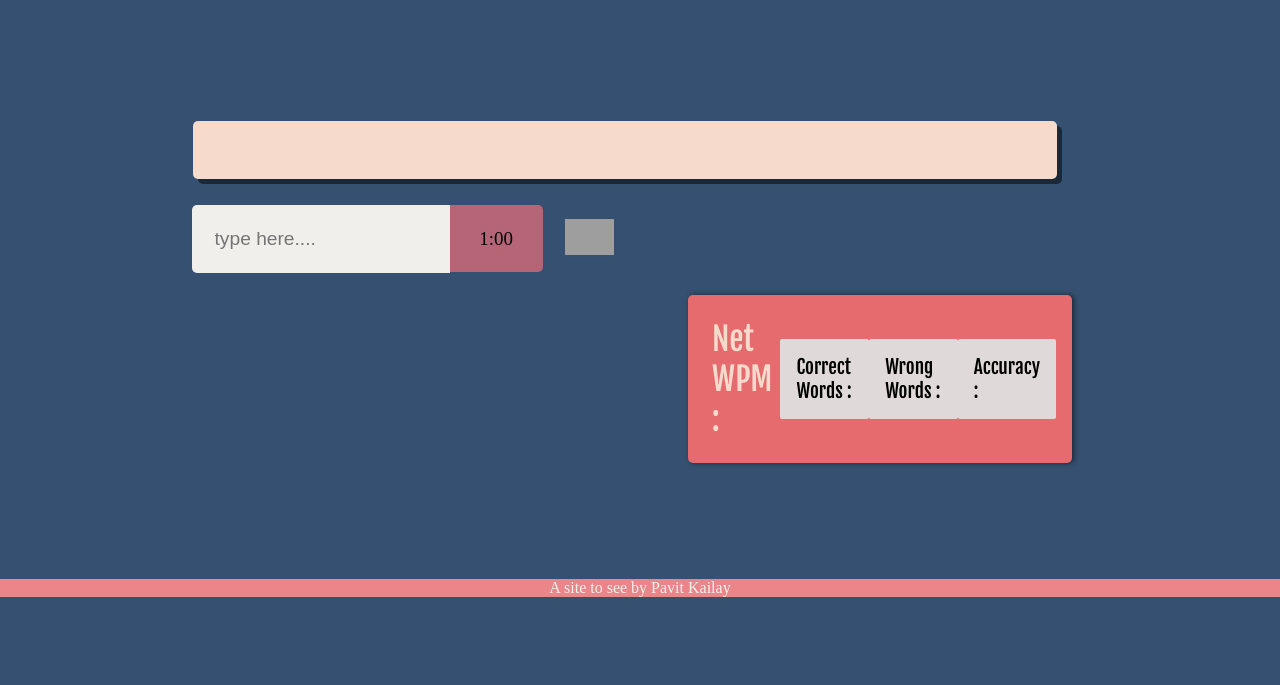
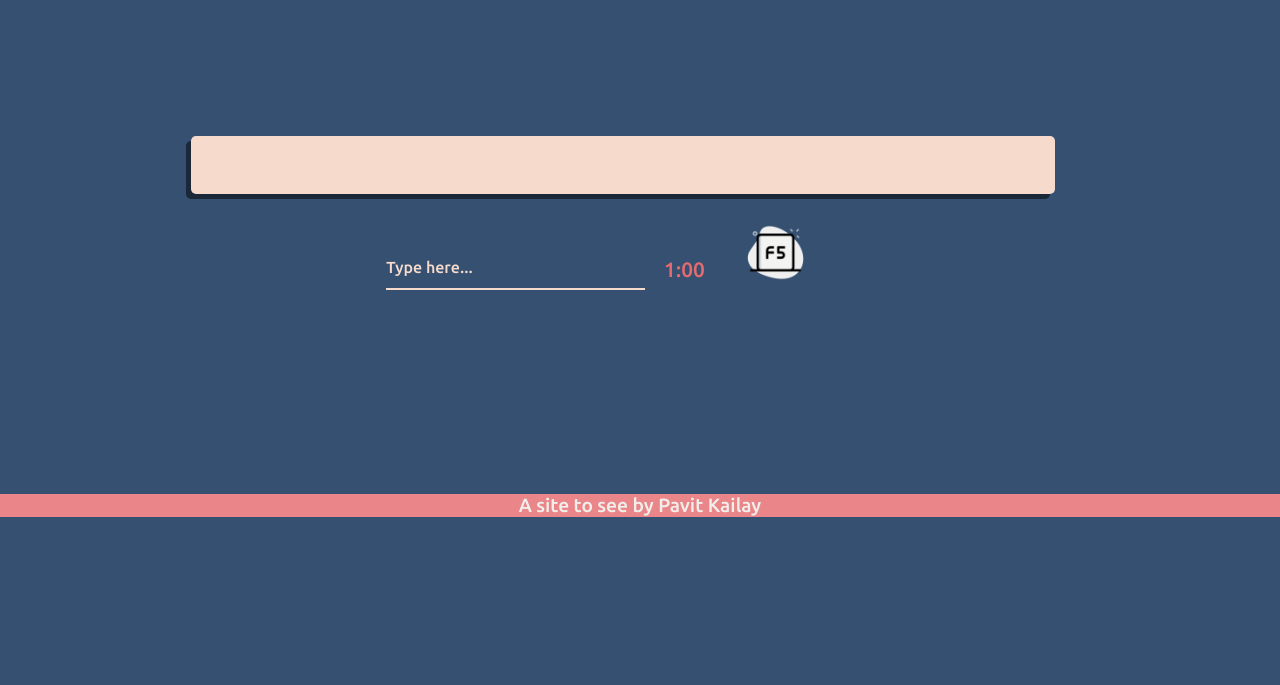
Before and after one commit to Mr-cintacs/Typar, a PHP site: page / in a window 1280 px wide. Shown: the part 115-800 px from the top of the page. Run offline with PHP 8.4, Linux system fonts and the light colour scheme; data that the repository does not hold is empty; grey boxes are pictures that could not be loaded.

Commit message:
beta style commit

```diff
--- a/helper.js
+++ b/helper.js
@@ -1,4 +1,4 @@
- export {randomizeWords, getWords, calculate_stats};
+ export {randomizeWords, getWords, calculate_stats,getComment};
 
  let word_box = document.getElementById('words-box');
  let statsBox = document.querySelector('#stats');
@@ -48,7 +48,7 @@ function calculate_stats(entries, startTime, endTime, correct, wrong)
     let minutesTaken = timeTaken/60;
     let netWpm = ((entries/5) - wrong )/ minutesTaken;
     let grossWpm = ((entries/5)/minutesTaken);
-    let accuracy = (netWpm/grossWpm) * 100;
+    let accuracy = ((netWpm/grossWpm) * 100) + '%';
 
     if(isNaN(accuracy))
     {
@@ -57,6 +57,46 @@ function calculate_stats(entries, startTime, endTime, correct, wrong)
 
     wpm.textContent = netWpm;
     correctField.textContent = correct;
+    correctField.style.color = '#2a9d8f';
     wrongField.textContent = wrong;
+    wrongField.style.color = '#DA2F35';
     accField.textContent = accuracy;
 }
+
+function getComment(typingSpeed)
+{
+    let comment = '';
+
+    if(typingSpeed <=10 )
+    {
+        comment = 'Slow down Flash!';
+    }
+    else if(typingSpeed <= 20)
+    {
+        comment = 'YIKES';
+    }
+    else if(typingSpeed <= 30)
+    {
+        comment = 'ok BOOMER!';
+    }
+    else if(typingSpeed <= 40)
+    {
+        comment = 'Easy there grandma.';
+    }
+    else if(typingSpeed <= 50)
+    {
+        comment = 'Decent!!';
+    }
+    else if(typingSpeed <= 60)
+    {
+        comment = 'You are now officially AVERAGE!';
+    }
+    else if(typingSpeed <= 70)
+    {
+        comment = 'Getting better';
+    }else if(typingSpeed <= 80)
+    {
+        comment = 'The goal is near !!';
+    }
+    return comment;
+}
--- a/index.php
+++ b/index.php
@@ -57,29 +57,40 @@
         </div>
 
         <div class="input-container">
-            <input type="text" id="input-box" placeholder="type here...." name="input" >
+            <div class="input-box-container">
+                <input type="text" id="input-box" name="input" autocomplete='off' required>
+                <label id='label' for="input"><span id='label-content'>Type here...</span></label>
+            </div>
             <span id='time'>1:00</span>
             <button id='refresh'><img id='refresh-img' src="images/refreshTwo.png" alt="refresh"></button>
         </div>
 
         <div id="stats">
             <div class="main-box">
-                <p class='main'>Net WPM : <span id='wpm' class='result'></span></p>
+                <p class='main'>Net WPM</p>
+                <span id='wpm' class='result'>90</span>
             </div>
+
+            <div class="other-container">
                 <div class="comment-box">
                     <p class='comment'></p>
                 </div>
                 <div class="other-box">
-                <p class='other'>Correct Words : <span id='correct-words' class='result'></span></p>
+                    <p class='other'>Correct</p>
+                    <span id='correct-words' class='result'>123</span>
                 </div>
 
                 <div class="other-box">
-                <p class='other'>Wrong Words : <span id='wrong-words' class='result'></span></p>
+                    <p class='other'>Wrong</p>
+                    <span id='wrong-words' class='result'>3</span>
                 </div>
 
                 <div class="other-box">
-                <p class='other'>Accuracy : <span id='accuracy' class='result'></span></p>
+                    <p class='other'>Accuracy</p>
+                    <span id='accuracy' class='result'>99.9</span>
                 </div>
+            </div>
+
         </div>
 
     </div>
--- a/logic.js
+++ b/logic.js
@@ -6,6 +6,7 @@ let time_box = document.querySelector('#time');
 let refreshImg = document.querySelector('#refresh-img');
 let statsBox = document.querySelector('#stats');
 let menuIcon = document.querySelector('.menu-icon');
+let labelContent = document.querySelector('#label-content');
 let menuItemSelected = 'top';
 helper.getWords(words_array,true);
 let word_spans = document.querySelectorAll('.word');
@@ -89,7 +90,7 @@ input_box.addEventListener('keydown',(e)=>{
     {
         clearInterval(intervalId);
         input_box.disabled = true;
-        input_box.placeholder = 'Test finished';
+        labelContent.textContent = 'Test finished';
         endTime = Date.now();
         helper.calculate_stats(totalKeyStrokes, startTime, endTime, correct_words, wrong_words);
     }
@@ -137,7 +138,7 @@ function timer(timeBegin)
         {
             input_box.disabled = true;
             console.log('called');
-            input_box.placeholder = 'Test finished';
+            labelContent.textContent = 'Test finished';
             endTime = Date.now();
             clearInterval(intervalId);
             helper.calculate_stats(totalKeyStrokes, startTime, endTime, correct_words, wrong_words);
@@ -156,7 +157,7 @@ function refresh(flag)
     time_box.textContent = "1:00";
     input_box.disabled = false;
     statsBox.style.display = 'none';
-    input_box.placeholder = 'Type here...';
+    labelContent.textContent = 'Type here...';
     word_box.innerHTML = '';
     if(menuItemSelected === 'random')
     {
@@ -183,7 +184,6 @@ let menu = document.querySelector('#menu');
 let mainContainer = document.querySelector('.main-container');
 
 menuIcon.addEventListener('click',function(e){
-    console.log('menu opened');
     menu.style.display = 'block';
     menu.style.width = '25%';
     mainContainer.style.marginLeft = '30%';
@@ -191,9 +191,8 @@ menuIcon.addEventListener('click',function(e){
 
 let menuCloseIcon = document.querySelector('.close-menu-icon');
 menuCloseIcon.addEventListener('click',function(e){
-    console.log('menu closed');
     menu.style.width = '0';
-    mainContainer.style.marginLeft = '0%';
+    mainContainer.style.marginLeft = '62px';
 })
 
 
--- a/style.css
+++ b/style.css
@@ -1,4 +1,5 @@
 @import url('https://fonts.googleapis.com/css2?family=IBM+Plex+Mono&display=swap');
+@import url('https://fonts.googleapis.com/css2?family=Ubuntu:wght@500&display=swap');
 @import url('https://fonts.googleapis.com/css2?family=Fjalla+One&display=swap');
 *{
     margin:0;
@@ -75,6 +76,14 @@ header{
 
 #menu{
     background-color:#B56576;
+    background: repeating-linear-gradient(
+    45deg,
+    #B56576,
+    #B56576 10px,
+    #C38391 10px,
+    #C38391 20px
+        );
+    border-radius:0 10px 10px 0;
     width:0;
     height:100vh;
     position:fixed;
@@ -82,7 +91,7 @@ header{
     left:0;
     transition:0.5s;
     overflow:hidden;
-    font-family:'Fjalla One', 'sans-serif';
+    font-family: 'Ubuntu', sans-serif;
     /* box-shadow: 10px 10px 0 100vw rgb(0, 0, 0,0.8); */
 }
 
@@ -100,7 +109,7 @@ header{
 .option{
     min-width:170px;
     text-decoration:none;
-    font-size:1.8rem;
+    font-size:1.7rem;
     margin:1em;
     color:#F2E3E7;
     align-self:flex-start;
@@ -111,8 +120,7 @@ header{
       0 -1px 0 #fff,
       0 1px 0 #2e2e2e,
       0 2px 0 #2c2c2c,
-      0 3px 0 #2a2a2a,
-      0 4px 0 #282828;
+      0 3px 0 #2a2a2a;
 }
 .option:hover{
     color:whitesmoke;
@@ -122,9 +130,9 @@ header{
     width:90%;
     display:grid;
     grid-template-columns:repeat(12,1fr);
-    grid-template-rows: repeat(6,minmax(auto,100px));
-    margin:auto;
-    transition:margin-left 0.5s;
+    grid-template-rows: repeat(5,minmax(auto,100px));
+    margin-left:62px;
+    transition:all 0.5s ease;
     overflow-x:none;
 
 
@@ -140,13 +148,13 @@ header{
     padding:1em;
     margin-left:-30px;
     transition: box-shadow 0.5s ease-in-out,transform 0.5s ease-in-out;
-    box-shadow: 5px 5px rgb(0, 0,0,0.5);
+    box-shadow: -5px 5px rgb(0, 0,0,0.5);
 }
 .words-container:hover{
-    box-shadow: 0 5px rgb(0, 0,0,0.5),
-    0 10px rgb(0, 0, 0,0.4),
-    0 15px  rgb(0, 0, 0,0.3),
-    0 20px  rgb(0, 0, 0,0.2);
+    box-shadow: -5px 5px rgb(0, 0,0,0.5),
+    -10px 10px rgb(0, 0, 0,0.4),
+    -15px 15px  rgb(0, 0, 0,0.3),
+    -20px 20px  rgb(0, 0, 0,0.2);
     transform:scale(1.01);
 }
 #words-box{
@@ -170,8 +178,8 @@ header{
 }
 .current-word{
     /* background:rgb(218, 209, 209); */
-    border-bottom: 4px black solid;
-    border-radius: 4px;
+    border-bottom: 2px black solid;
+
 
 }
 
@@ -182,38 +190,89 @@ header{
     width:90%;
     display:flex;
     flex-direction:row;
-    justify-content:space-between;
     align-items:center;
-    grid-column:2/7;
+    grid-column:4/10;
     grid-row:3/4;
+    font-family: 'Ubuntu', sans-serif;
+}
+.input-box-container{
+    align-self: center;
+    position:relative;
+    width:50%;
+    height:90%;
+    color:#F6DACB;
+    overflow: hidden;
 }
 #input-box{
+    outline:none;
     font-size:1.2rem;
-    width:75%;
     margin:auto;
-    padding:1.2em;
+    padding:0.8em 0.2em 0 0.2em;
     border:none;
     border-radius: 5px 0 0 5px;
-    background-color:#f0efeb;
+    background-color:#355070;
+    color:#F6DACB;
+    width:100%;
+    height:100%;
+}
+
+#label{
+    width:100%;
+    height:100%;
+    position:absolute;
+    bottom:0;
+    left:0;
+    pointer-events: none;
+    border-bottom:2px #F6DACB solid;
+}
+#label::after{
+    width:100%;
+    height:100%;
+    content:"";
+    position:absolute;
+    bottom:-2px;
+    left:0;
+    color:#E28D90;
+    border-bottom:5px solid #E28D90;
+    transform:translateX(-100%);
+    transition:transform 0.3s ease;
+}
+#label-content{
+    position: absolute;
+    left:0;
+    bottom:8px;
+    margin-bottom:4px;
+    transition:all 0.3s ease;
+}
+
+#input-box:focus + #label #label-content,
+#input-box:valid + #label #label-content{
+    transform:translateY(-200%);
+    font-size:1rem;
+    color:#E28D90;
+}
+#input-box:focus + #label::after,
+#input-box:valid + #label::after{
+    transform:translateX(0%);
 }
 #time{
     text-align:center;
-    width:25%;
-    font-size:1.185rem;
-    padding:1.2em;
+    width:15%;
+    font-size:1.3rem;
+    padding-top:1.6em;
     border-radius:0 5px 5px 0;
-    background-color:#B56576;
+    color:#E56B6F;
 }
 
 #stats{
-    width:80%;
-    padding:1em;
-    display:flex;
+    width:90%;
+    height:150px;
+    display:none;
     flex-direction:row;
-    justify-content: space-evenly;
+    justify-content: flex-start;
     align-items:center;
     /* display:none; */
-    grid-column:7/12;
+    grid-column:4/10;
     grid-row:4/6;
     align-self:center;
     justify-self:center;
@@ -221,16 +280,19 @@ header{
     box-shadow: 2px 0px 5px rgb(0, 0, 0,0.5);
     background-color:#E56B6F;
     animation-name:showStats;
-    animation-duration:2s;
+    animation-duration:1s;
     animation-timing-function:ease-in-out;
     animation-fill-mode: forwards;
     font-family: 'Fjalla One', sans-serif;
+    font-family: 'Ubuntu', sans-serif;
+    overflow:hidden;
+    box-shadow: -5px 5px 5px rgb(0, 0,0,0.5);
 }
 .main{
-    font-size:2rem;
+    font-size:1.9rem;
 }
 .other{
-    font-size:1.2rem;
+    font-size:1.5rem;
 }
 @keyframes showStats{
     0%{
@@ -242,18 +304,38 @@ header{
 }
 
 .main-box{
-    padding:0.5em;
+    padding:1em;
     background-color:#E56B6F;
     color:#F6DACB;
+    display:flex;
+    flex-direction:column;
+    width:30%;
+}
+.other-container{
+    padding:1.5em;
+    background-color:#F6DACB;
+    display:flex;
+    justify-content:space-evenly;
+    width:70%;
 }
 .other-box{
     padding:1em;
-    width:80%;
-    background-color:rgb(224, 217, 217);
     border-radius:2px;
+    display:flex;
+    flex-direction:column;
+}
+.result{
+    margin-top:1.5em;
+    text-align:center;
+    font-size:1.6rem;
+}
+#wpm{
+    border-bottom:2px #F6DACB solid;
+    font-size:1.8rem;
+    margin-top:0.5em;
 }
 #refresh{
-    width:20%;
+    width:15%;
     margin-left:1em;
     border:none;
     background-color:transparent;
@@ -269,8 +351,9 @@ header{
     background-color:#ccc;
 }
 .footer{
+    font-family: 'Ubuntu', sans-serif;
     background-color:#EA8689;
-    font-size:1rem;
+    font-size:1.2rem;
     color:#f0efeb;
     text-align:center;
     /* position:fixed;
```
Also changed, not shown: images/P.png (added), images/R.png (added), images/T.png (added), images/Y.png (added), images/menuSquare.png (added), images/refreshTwo.png (added), 2 other files. Lines whose indentation alone changed are shown as unchanged.
